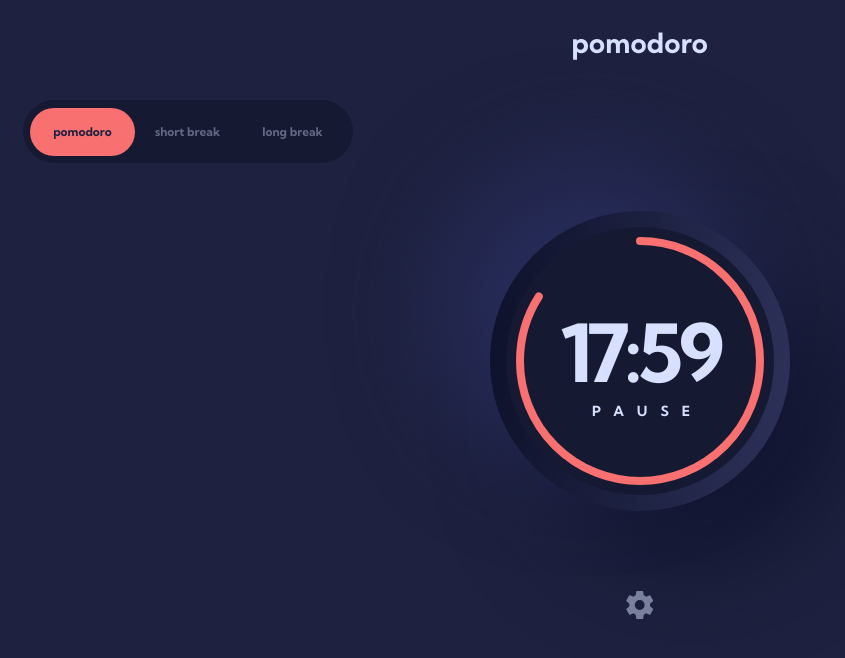
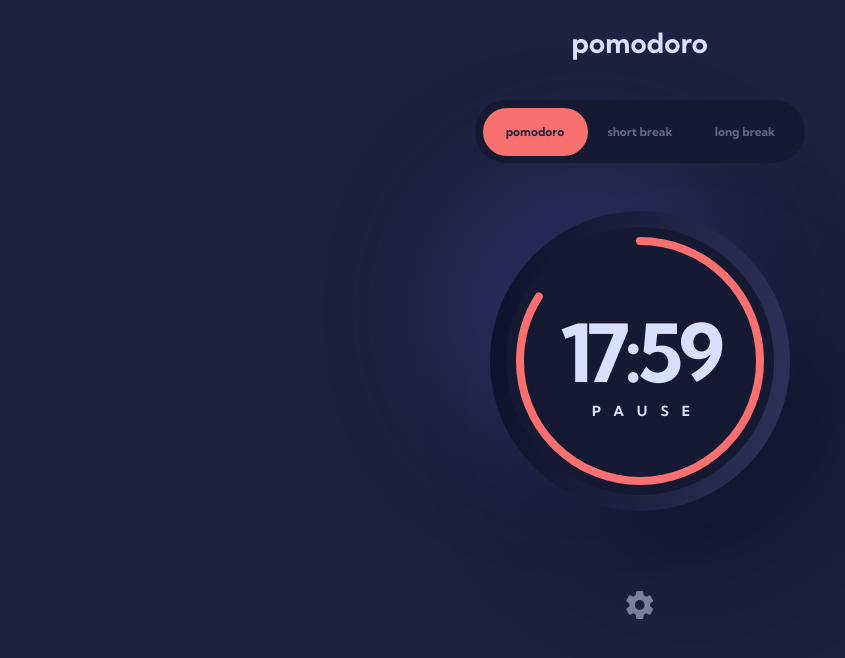
Before and after one commit to g-akca/pomodoro-app, a React (Vite) app: page / in a window 1280 px wide. Shown: the top 658 px of the page, without its empty margins (0-845 px from the left). Built offline with nearby package versions, Linux system fonts and the light colour scheme.

Commit message:
Fix TabContainer centering

```diff
--- a/src/components/TabContainer.jsx
+++ b/src/components/TabContainer.jsx
@@ -4,7 +4,7 @@ function TabContainer() {
   const [mode, setMode] = useState("pomodoro");
 
   return (
-    <div className="self-stretch max-w-82.5 bg-blue-900 rounded-[31.5px] p-[7.5px] h-15.75 z-10">
+    <div className="w-full max-w-82.5 bg-blue-900 rounded-[31.5px] p-[7.5px] h-15.75 z-10">
       <div
         className={`
           relative h-full grid grid-cols-3 font-bold text-blue-100/40
```
